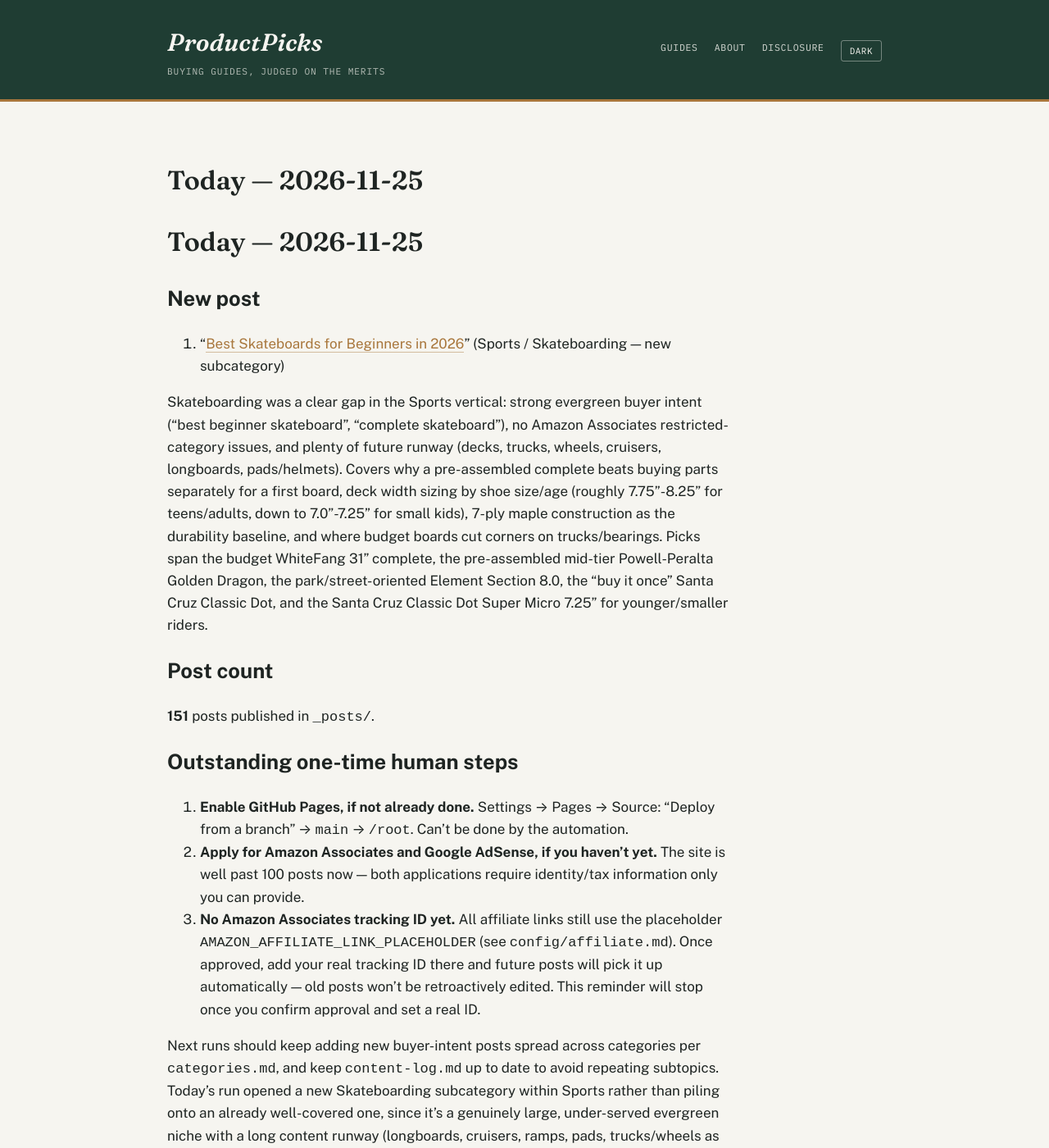
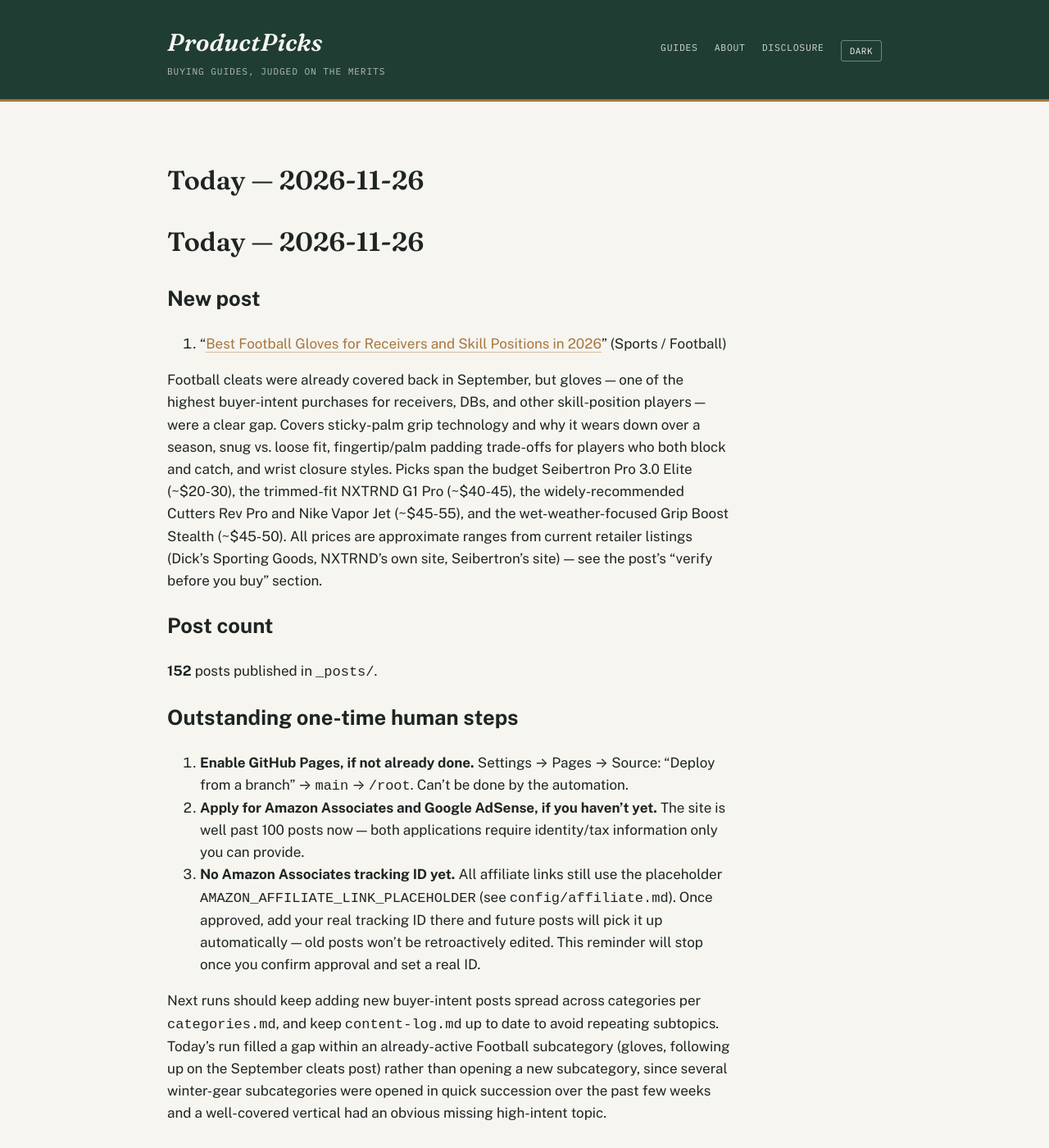
Before and after one commit to ajith198/ProductPicks, a Jekyll site: the page built from today.md, in a window 1280 px wide and 1400 px high. Shown: the whole window at 82% size. Built offline with Jekyll 4.4.1, drawn with Linux system fonts in a browser that asks for light colours; our own code applies the rules of GitHub Pages for plain Markdown files; some of the changed text lies outside the part shown.

Commit message:
daily: 2026-11-26 new post + log update
Co-Authored-By: Claude Sonnet 5 <noreply@anthropic.com>
Claude-Session: https://claude.ai/code/session_01UFLJpZt7kax59ev3cdFkRn

```diff
--- a/today.md
+++ b/today.md
@@ -1,14 +1,14 @@
-# Today — 2026-11-25
+# Today — 2026-11-26
 
 ## New post
 
-1. "[Best Skateboards for Beginners in 2026](/sports/buying-guides/best-skateboards-for-beginners/)" (Sports / Skateboarding — new subcategory)
+1. "[Best Football Gloves for Receivers and Skill Positions in 2026](/sports/buying-guides/best-football-gloves-for-receivers-and-skill-positions/)" (Sports / Football)
 
-Skateboarding was a clear gap in the Sports vertical: strong evergreen buyer intent ("best beginner skateboard", "complete skateboard"), no Amazon Associates restricted-category issues, and plenty of future runway (decks, trucks, wheels, cruisers, longboards, pads/helmets). Covers why a pre-assembled complete beats buying parts separately for a first board, deck width sizing by shoe size/age (roughly 7.75"-8.25" for teens/adults, down to 7.0"-7.25" for small kids), 7-ply maple construction as the durability baseline, and where budget boards cut corners on trucks/bearings. Picks span the budget WhiteFang 31" complete, the pre-assembled mid-tier Powell-Peralta Golden Dragon, the park/street-oriented Element Section 8.0, the "buy it once" Santa Cruz Classic Dot, and the Santa Cruz Classic Dot Super Micro 7.25" for younger/smaller riders.
+Football cleats were already covered back in September, but gloves — one of the highest buyer-intent purchases for receivers, DBs, and other skill-position players — were a clear gap. Covers sticky-palm grip technology and why it wears down over a season, snug vs. loose fit, fingertip/palm padding trade-offs for players who both block and catch, and wrist closure styles. Picks span the budget Seibertron Pro 3.0 Elite (~$20-30), the trimmed-fit NXTRND G1 Pro (~$40-45), the widely-recommended Cutters Rev Pro and Nike Vapor Jet (~$45-55), and the wet-weather-focused Grip Boost Stealth (~$45-50). All prices are approximate ranges from current retailer listings (Dick's Sporting Goods, NXTRND's own site, Seibertron's site) — see the post's "verify before you buy" section.
 
 ## Post count
 
-**151** posts published in `_posts/`.
+**152** posts published in `_posts/`.
 
 ## Outstanding one-time human steps
 
@@ -16,4 +16,4 @@ Skateboarding was a clear gap in the Sports vertical: strong evergreen buyer int
 2. **Apply for Amazon Associates and Google AdSense, if you haven't yet.** The site is well past 100 posts now — both applications require identity/tax information only you can provide.
 3. **No Amazon Associates tracking ID yet.** All affiliate links still use the placeholder `AMAZON_AFFILIATE_LINK_PLACEHOLDER` (see `config/affiliate.md`). Once approved, add your real tracking ID there and future posts will pick it up automatically — old posts won't be retroactively edited. This reminder will stop once you confirm approval and set a real ID.
 
-Next runs should keep adding new buyer-intent posts spread across categories per `categories.md`, and keep `content-log.md` up to date to avoid repeating subtopics. Today's run opened a new Skateboarding subcategory within Sports rather than piling onto an already well-covered one, since it's a genuinely large, under-served evergreen niche with a long content runway (longboards, cruisers, ramps, pads, trucks/wheels as standalone topics, etc.).
+Next runs should keep adding new buyer-intent posts spread across categories per `categories.md`, and keep `content-log.md` up to date to avoid repeating subtopics. Today's run filled a gap within an already-active Football subcategory (gloves, following up on the September cleats post) rather than opening a new subcategory, since several winter-gear subcategories were opened in quick succession over the past few weeks and a well-covered vertical had an obvious missing high-intent topic.
```
Also changed, not shown: TODAY.md (+1 -1 lines), _posts/2026-11-26-best-football-gloves-for-receivers-and-skill-positions.md (added, +51 -0 lines), content-log.md (+1 -0 lines).
